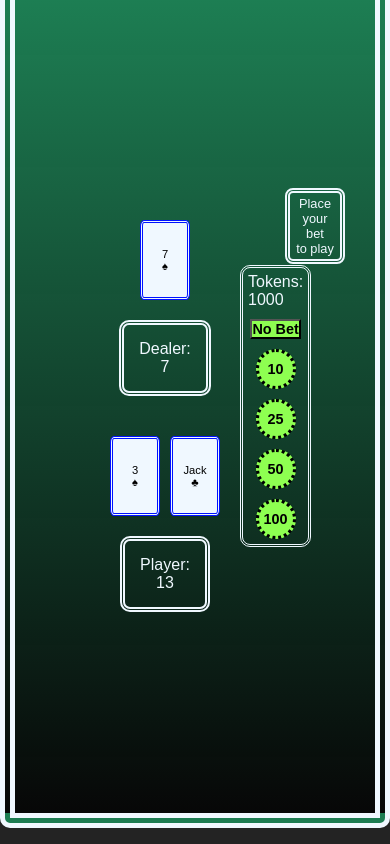
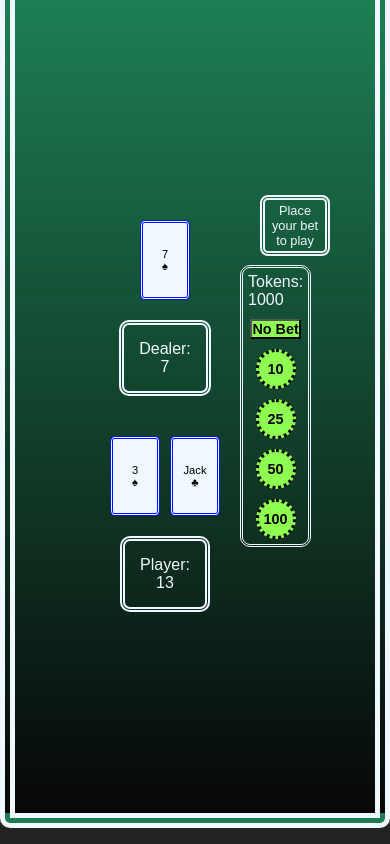
Before and after one commit to MattSafi/BlackJack, a Vue app: page /game in a window 390 px wide. Built offline with nearby package versions, Linux system fonts and the light colour scheme.

Commit message:
style changes

```diff
--- a/src/style.css
+++ b/src/style.css
@@ -280,6 +280,7 @@ h3 {
     justify-content: center;
     align-items: center;
     text-align: center;
+    z-index: 0;
   }
   .actions-result {
     display: flex;
@@ -287,7 +288,7 @@ h3 {
     right: 30px;
     flex-direction: column;
     font-size: 0.8rem;
-
+    z-index: 1;
   }
   .actions {
     display: flex;
@@ -296,6 +297,7 @@ h3 {
     font-size: 0.5rem;
     gap: 10px;
     left: 8vw;
+
   }
   .hitStandBtn, .newGameBtn {
     display: flex;
@@ -306,6 +308,7 @@ h3 {
     width: 50px;
     height: 50px;
     font-weight: 600;
+    border: 2px solid #232323;
   }
   .result {
     display: flex;
@@ -371,14 +374,14 @@ h3 {
     display: flex;
     position: relative;
     bottom: 180px;
-    left: 120px;
+    left: 100px;
     align-items: center;
     justify-content: center;
     text-align: center;
     gap: 10px;
     font-size: 0.8rem;
     padding: 3px;
-    max-width: 60px;
+    max-width: 70px;
     border: 5px double aliceblue;
     border-radius: 8px;
     color: aliceblue;
```
